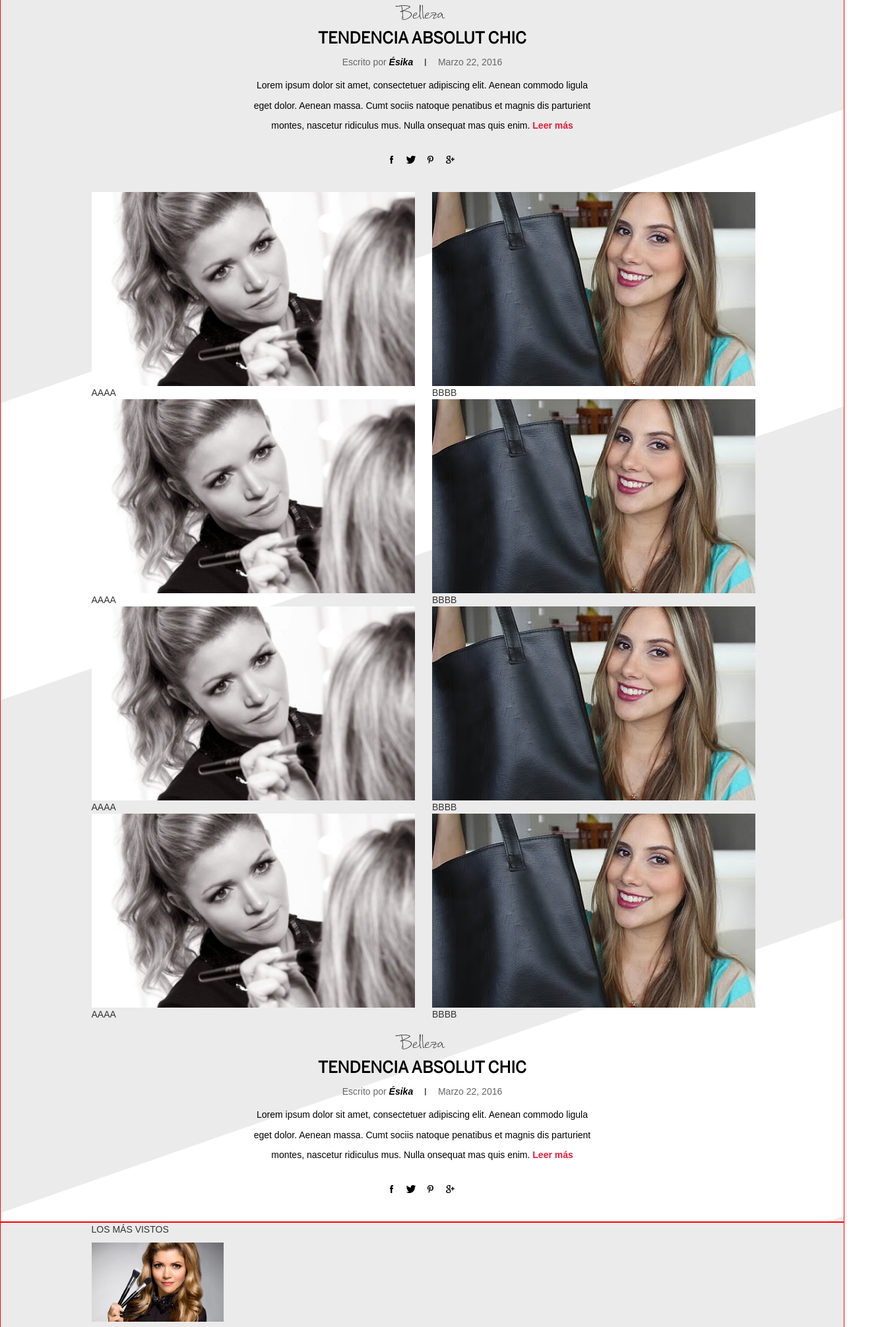
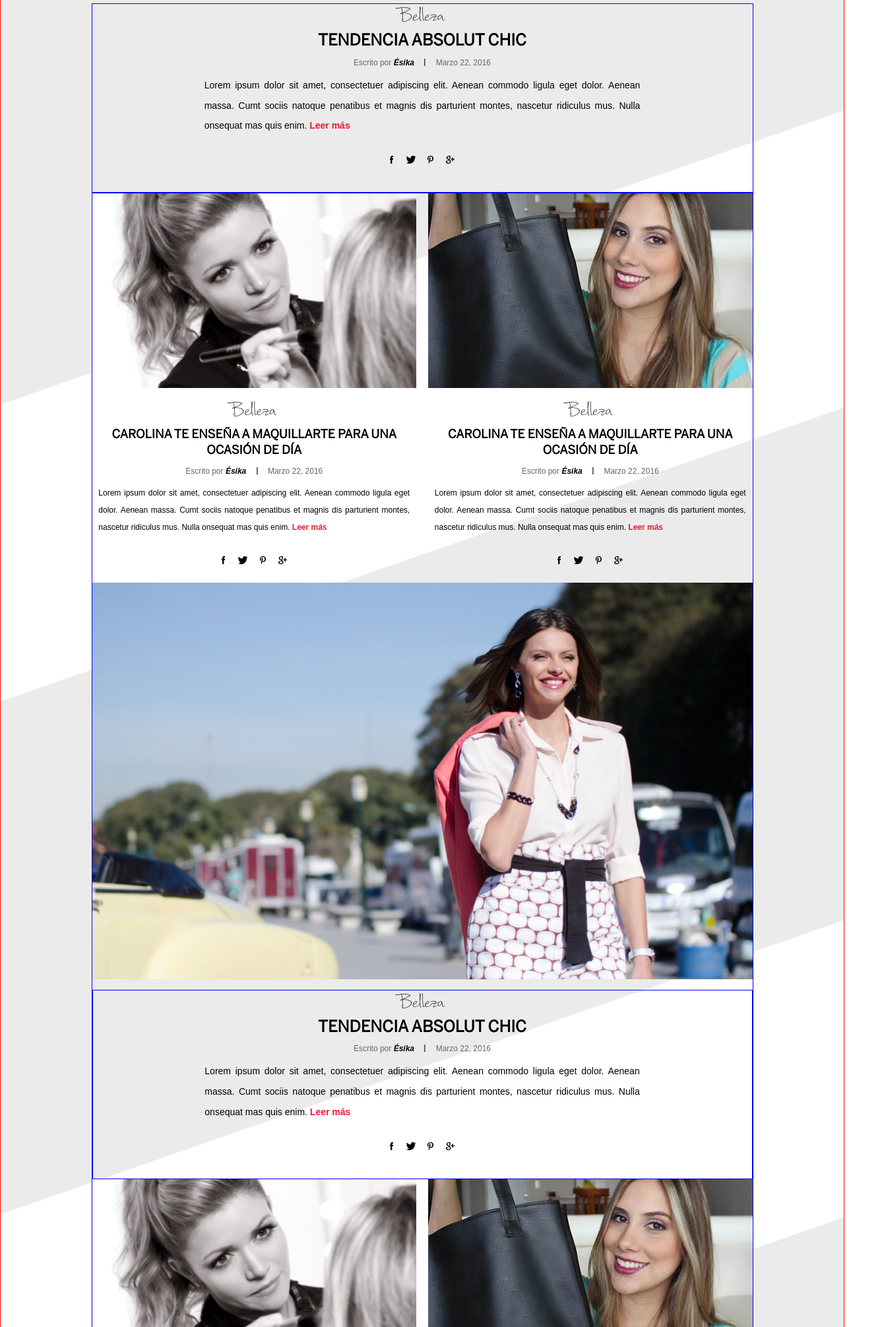
Before and after one commit to enlacee/esiblog, a website: page index.html in a window 1280 px wide. Shown: the part 789-2800 px from the top of the page at 66% size, 1340 px wide, since content can reach past the window. Drawn offline with Linux system fonts and the light colour scheme; files whose address does not match are found by name.

Commit message:
update home

```diff
--- a/assets/css/app.scss
+++ b/assets/css/app.scss
@@ -22,9 +22,14 @@ ul {
 ul.list-inline li {
 	display: inline;
 }
+/* reset bootstrap */
 .container, .container-fluid{
 	padding:0;
 	margin:0;
+}
+.nopadding {
+	padding: 0 !important;
+	margin: 0 !important;
 }
 .clear{
 	clear:both;
@@ -48,6 +53,7 @@ ul.list-inline li {
 .inner{
 	max-width: 1003px;
 	margin:0 auto;
+	border:1px solid blue;
 }
 /**********************************************************
 * FONTS
@@ -220,8 +226,9 @@ nav .header-menu-find{
 	}
 	p.author{
 		color: #666;
-		font-family: Arial;;
-		a[rel=author]{
+		font-family: Arial;
+		font-size: 12px;
+		span[rel=author]{
 			color: black;
 			font-weight: 700;
 			font-style: italic;
@@ -230,10 +237,11 @@ nav .header-menu-find{
 		}
 	}
 	p.mini-description{
-		margin: 0px 17em;
+		padding: 0px 17%;
 		line-height: 2.2em;
 		color: black;
-		font-size: 14px;;
+		font-size: 14px;
+		text-align: justify;
 	}
 	div.share-post{
 		margin-top: 27px;
@@ -258,13 +266,35 @@ nav .header-menu-find{
 	position: absolute;
     margin-top: -100px;
 }
-.bg-content-head{
-
-}
 .bg-content{
 	background-image: url('../images/bg-content.png');
 	background-size: 100% auto;
 	background-repeat: repeat-y;
+}
+.featured-home-box-mini{
+	text-align: center;
+	h2{
+		font-size: 18px;
+		line-height: 24px;
+	}
+	.featured-description p.mini-description{
+		padding: 0px 2%;
+		text-align: justify;
+	}
+	.featured-description div.share-post{
+		margin-bottom: 23px;
+	}
+	.featured-description p.mini-description{
+		font-size: 12px;
+	}
+}
+.box-min-left{
+	margin: 0;
+	padding: 0 9px 0 0;
+}
+.box-min-right{
+	margin: 0;
+	padding: 0 0 0 9px;
 }
 /**********************************************************
 * FOOTER
--- a/index.html
+++ b/index.html
@@ -46,7 +46,7 @@
 		<div class="container-fluid debug bg-content">
 			<div class="featured-home-box">
 				<div class="featured-image">
-					<img src="assets/images/slides/home/home.png" alt="" />
+					<img src="assets/images/slides/home/home.png" class="img-responsive" />
 					<a href="#">
 						<span class="spt1 homeArrow ico-arrow">&nbsp;</span>
 					</a>
@@ -54,70 +54,7 @@
 				<div class="inner featured-description">
 					<p class="category">Belleza</p>
 					<h2>TENDENCIA ABSOLUT CHIC</h2>
-					<p class="author">Escrito por <a href="#" rel="author">Ésika</a> <span class="spt1 lineVerticalBlackWhite"></span> Marzo 22, 2016</p>
-					<p class="mini-description">Lorem ipsum dolor sit amet, consectetuer adipiscing elit. Aenean commodo ligula eget dolor. Aenean massa. Cumt sociis natoque penatibus et magnis dis parturient montes, nascetur ridiculus mus. Nulla onsequat mas quis enim. <span class="read-more">Leer más</span></p>
-
-					<div class="share-post">
-						<ul class="list-inline">
-							<li><a href="#" class="spt1 fb"></a></li>
-							<li><a href="#" class="spt1 tw"></a></li>
-							<li><a href="#" class="spt1 pt"></a></li>
-							<li><a href="#" class="spt1 gplus"></a></li>
-						</ul>
-					</div>
-				</div>
-
-
-
-			</div>
-			<!-- more body -->
-			<div class="inner">
-				<div class="row">
-					<div class="col-md-6">
-						<img src="assets/images/slides/home/layer-61.png" alt="" />
-						AAAA
-					</div>
-					<div class="col-md-6">
-						<img src="assets/images/slides/home/layer-62.png" alt="" />
-						BBBB
-					</div>
-				</div>
-				<div class="row">
-					<div class="col-md-6">
-						<img src="assets/images/slides/home/layer-61.png" alt="" />
-						AAAA
-					</div>
-					<div class="col-md-6">
-						<img src="assets/images/slides/home/layer-62.png" alt="" />
-						BBBB
-					</div>
-				</div>
-				<div class="row">
-					<div class="col-md-6">
-						<img src="assets/images/slides/home/layer-61.png" alt="" />
-						AAAA
-					</div>
-					<div class="col-md-6">
-						<img src="assets/images/slides/home/layer-62.png" alt="" />
-						BBBB
-					</div>
-				</div>
-				<div class="row">
-					<div class="col-md-6">
-						<img src="assets/images/slides/home/layer-61.png" alt="" />
-						AAAA
-					</div>
-					<div class="col-md-6">
-						<img src="assets/images/slides/home/layer-62.png" alt="" />
-						BBBB
-					</div>
-				</div>
-
-
-				<div class="inner featured-description">
-					<p class="category">Belleza</p>
-					<h2>TENDENCIA ABSOLUT CHIC</h2>
-					<p class="author">Escrito por <a href="#" rel="author">Ésika</a> <span class="spt1 lineVerticalBlackWhite"></span> Marzo 22, 2016</p>
+					<p class="author">Escrito por <span rel="author">Ésika</span> <span class="spt1 lineVerticalBlackWhite"></span> Marzo 22, 2016</p>
 					<p class="mini-description">Lorem ipsum dolor sit amet, consectetuer adipiscing elit. Aenean commodo ligula eget dolor. Aenean massa. Cumt sociis natoque penatibus et magnis dis parturient montes, nascetur ridiculus mus. Nulla onsequat mas quis enim. <span class="read-more">Leer más</span></p>
 
 					<div class="share-post">
@@ -131,7 +68,109 @@
 				</div>
 
 			</div>
+			<!-- more body -->
+			<div class="inner">
+				<div class="row nopadding">
+					<article class="col-md-6 featured-home-box-mini box-min-left">
+						<div class="">
+							<img src="assets/images/slides/home/layer-61.png" class="img-responsive img100" />
+						</div>
+						<div class="featured-description">
+							<p class="category">Belleza</p>
+							<h2>CAROLINA TE ENSEÑA A MAQUILLARTE PARA UNA OCASIÓN DE DÍA</h2>
+							<p class="author">Escrito por <span rel="author">Ésika</span> <span class="spt1 lineVerticalBlackWhite"></span> Marzo 22, 2016</p>
+							<p class="mini-description">Lorem ipsum dolor sit amet, consectetuer adipiscing elit. Aenean commodo ligula eget dolor. Aenean massa. Cumt sociis natoque penatibus et magnis dis parturient montes, nascetur ridiculus mus. Nulla onsequat mas quis enim. <span class="read-more">Leer más</span></p>
+							<div class="share-post">
+								<ul class="list-inline">
+									<li><a href="#" class="spt1 fb"></a></li>
+									<li><a href="#" class="spt1 tw"></a></li>
+									<li><a href="#" class="spt1 pt"></a></li>
+									<li><a href="#" class="spt1 gplus"></a></li>
+								</ul>
+							</div>
+						</div>
+					</article>
+					<article class="col-md-6 featured-home-box-mini box-min-right">
+						<div class="">
+							<img src="assets/images/slides/home/layer-62.png" class="img-responsive img100" />
+						</div>
+						<div class="featured-description">
+							<p class="category">Belleza</p>
+							<h2>CAROLINA TE ENSEÑA A MAQUILLARTE PARA UNA OCASIÓN DE DÍA</h2>
+							<p class="author">Escrito por <span rel="author">Ésika</span> <span class="spt1 lineVerticalBlackWhite"></span> Marzo 22, 2016</p>
+							<p class="mini-description">Lorem ipsum dolor sit amet, consectetuer adipiscing elit. Aenean commodo ligula eget dolor. Aenean massa. Cumt sociis natoque penatibus et magnis dis parturient montes, nascetur ridiculus mus. Nulla onsequat mas quis enim. <span class="read-more">Leer más</span></p>
+							<div class="share-post">
+								<ul class="list-inline">
+									<li><a href="#" class="spt1 fb"></a></li>
+									<li><a href="#" class="spt1 tw"></a></li>
+									<li><a href="#" class="spt1 pt"></a></li>
+									<li><a href="#" class="spt1 gplus"></a></li>
+								</ul>
+							</div>
+						</div>
+					</article>
+				</div>
 
+				<div class="row nopadding">
+					<img src="assets/images/slides/home/layer-56.png" class="img-responsive" />
+				</div>
+
+				<div class="inner featured-description">
+					<p class="category">Belleza</p>
+					<h2>TENDENCIA ABSOLUT CHIC</h2>
+					<p class="author">Escrito por <span rel="author">Ésika</span> <span class="spt1 lineVerticalBlackWhite"></span> Marzo 22, 2016</p>
+					<p class="mini-description">Lorem ipsum dolor sit amet, consectetuer adipiscing elit. Aenean commodo ligula eget dolor. Aenean massa. Cumt sociis natoque penatibus et magnis dis parturient montes, nascetur ridiculus mus. Nulla onsequat mas quis enim. <span class="read-more">Leer más</span></p>
+
+					<div class="share-post">
+						<ul class="list-inline">
+							<li><a href="#" class="spt1 fb"></a></li>
+							<li><a href="#" class="spt1 tw"></a></li>
+							<li><a href="#" class="spt1 pt"></a></li>
+							<li><a href="#" class="spt1 gplus"></a></li>
+						</ul>
+					</div>
+				</div>
+				<div class="row nopadding">
+					<article class="col-md-6 featured-home-box-mini box-min-left">
+						<div class="">
+							<img src="assets/images/slides/home/layer-61.png" class="img-responsive img100" />
+						</div>
+						<div class="featured-description">
+							<p class="category">Belleza</p>
+							<h2>CAROLINA TE ENSEÑA A MAQUILLARTE PARA UNA OCASIÓN DE DÍA</h2>
+							<p class="author">Escrito por <span rel="author">Ésika</span> <span class="spt1 lineVerticalBlackWhite"></span> Marzo 22, 2016</p>
+							<p class="mini-description">Lorem ipsum dolor sit amet, consectetuer adipiscing elit. Aenean commodo ligula eget dolor. Aenean massa. Cumt sociis natoque penatibus et magnis dis parturient montes, nascetur ridiculus mus. Nulla onsequat mas quis enim. <span class="read-more">Leer más</span></p>
+							<div class="share-post">
+								<ul class="list-inline">
+									<li><a href="#" class="spt1 fb"></a></li>
+									<li><a href="#" class="spt1 tw"></a></li>
+									<li><a href="#" class="spt1 pt"></a></li>
+									<li><a href="#" class="spt1 gplus"></a></li>
+								</ul>
+							</div>
+						</div>
+					</article>
+					<article class="col-md-6 featured-home-box-mini box-min-right">
+						<div class="">
+							<img src="assets/images/slides/home/layer-62.png" class="img-responsive img100" />
+						</div>
+						<div class="featured-description">
+							<p class="category">Belleza</p>
+							<h2>CAROLINA TE ENSEÑA A MAQUILLARTE PARA UNA OCASIÓN DE DÍA</h2>
+							<p class="author">Escrito por <span rel="author">Ésika</span> <span class="spt1 lineVerticalBlackWhite"></span> Marzo 22, 2016</p>
+							<p class="mini-description">Lorem ipsum dolor sit amet, consectetuer adipiscing elit. Aenean commodo ligula eget dolor. Aenean massa. Cumt sociis natoque penatibus et magnis dis parturient montes, nascetur ridiculus mus. Nulla onsequat mas quis enim. <span class="read-more">Leer más</span></p>
+							<div class="share-post">
+								<ul class="list-inline">
+									<li><a href="#" class="spt1 fb"></a></li>
+									<li><a href="#" class="spt1 tw"></a></li>
+									<li><a href="#" class="spt1 pt"></a></li>
+									<li><a href="#" class="spt1 gplus"></a></li>
+								</ul>
+							</div>
+						</div>
+					</article>
+				</div>
+			</div>
 		</div>
 
 
```
Also changed, not shown: assets/css/app.css.
